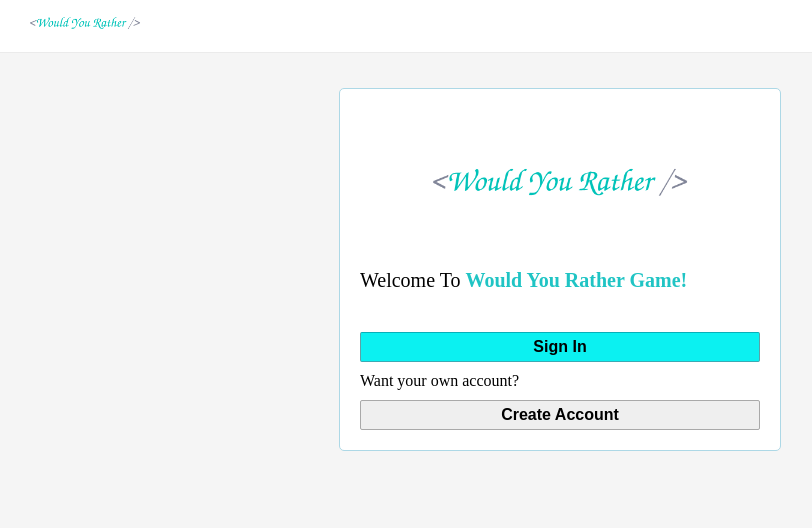
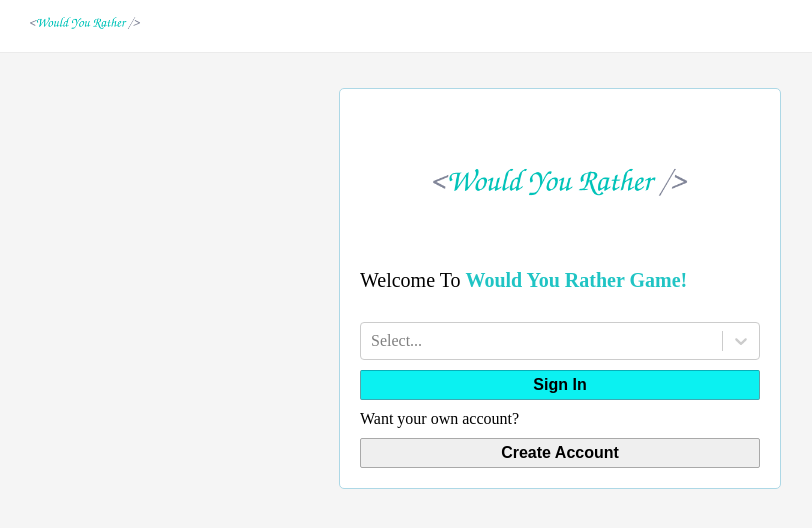
Before and after one commit to Jokmonsimon/would-you-rather-reactnd-project, a React (Create React App) app: page / in a window 1280 px wide. Shown: the top 528 px of the page, without its empty margins (80-892 px from the left). Built offline with nearby package versions, Linux system fonts and the light colour scheme.

Commit message:
Would you rather

```diff
--- a/public/index.html
+++ b/public/index.html
@@ -24,7 +24,7 @@
       work correctly both with client-side routing and a non-root public URL.
       Learn how to configure a non-root public URL by running `npm run build`.
     -->
-    <title>React App</title>
+    <title>Would You Rather</title>
   </head>
   <body>
     <noscript>You need to enable JavaScript to run this app.</noscript>
--- a/src/components/Login/Login.js
+++ b/src/components/Login/Login.js
@@ -28,19 +28,8 @@ const Login = () => {
         <h1>
           Welcome To <strong>Would You Rather Game!</strong>
         </h1>
+        <Select options={options} />
 
-        {users
-          ? Object.enteries(users).map(([key, value]) => {
-              return (
-                <Select
-                  className="select"
-                  key={key}
-                  onClick={() => setLoginUser(value)}
-                  options={value.name}
-                />
-              );
-            })
-          : null}
         <button className="sign-in-btn">Sign In</button>
         <p>Want your own account?</p>
         <button className="create-account-btn">Create Account</button>
```
